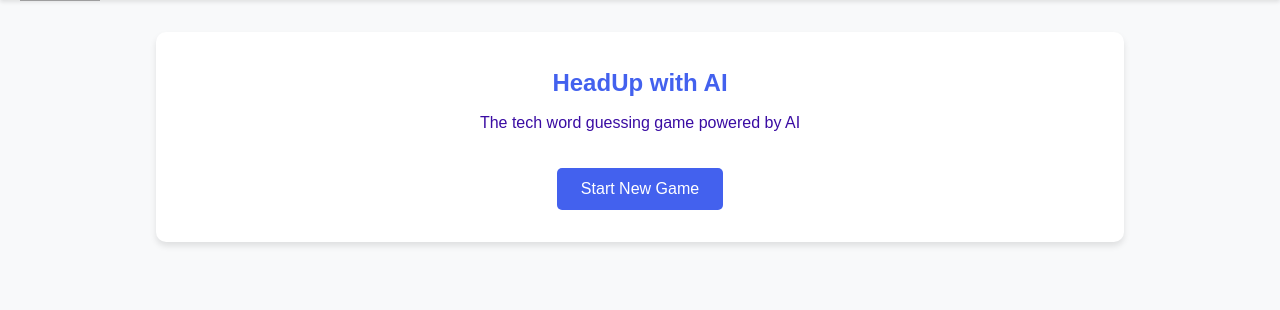
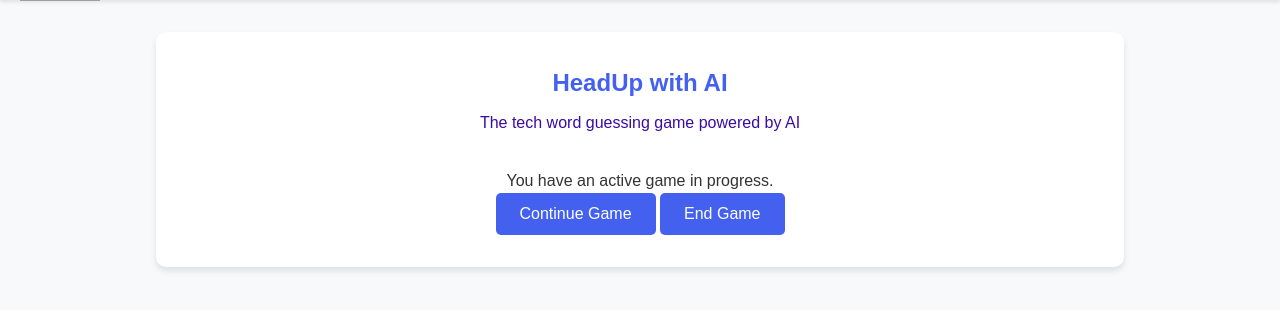
Before and after one commit to syphxncodes/ACM-Steam-2025, a Flask app: page / in a window 1280 px wide. Shown: the part 58-368 px from the top of the page. Run offline with Flask 3, Linux system fonts and the light colour scheme; a user stored in the database is signed in; parts of the project's set-up code (start-up, migrations or seed data) failed here and were passed over; grey boxes are pictures that could not be loaded.

Commit message:
2nd changes

```diff
--- a/app.py
+++ b/app.py
@@ -4,15 +4,10 @@ import random
 import openai
 import os
 import time
+import json
 from config import Config
 from flask_cors import CORS
-from models import db, User, GameResult
-#from flask_admin import Admin
-#from flask_admin.contrib.sqla import ModelView
-
-#admin = Admin(app, name='HeadUp Admin', template_mode='bootstrap3')
-#admin.add_view(ModelView(User, db.session))
-#admin.add_view(ModelView(GameResult, db.session))
+from models import db, User, GameResult, GameWord
 
 app = Flask(__name__)
 CORS(app)
@@ -47,7 +42,6 @@ WORDS_POOL = ["Python", "Algorithm", "Database", "Neural Network", "Encryption",
 
 def get_ai_hint(word, question):
     """Generate AI hints based on the user's question without directly revealing the word."""
-    openai.api_key = OPENAI_API_KEY  # Set the API key globally
     try:
         response = openai.ChatCompletion.create(
             model="gpt-4o",
@@ -61,10 +55,28 @@ def get_ai_hint(word, question):
     except Exception as e:
         return f"Error fetching hint: {str(e)}"
 
+def has_played_game(user_id):
+    """Check if user has already played the game."""
+    return GameResult.query.filter_by(user_id=user_id, completed=True).first() is not None
+
+def has_active_game(user_id):
+    """Check if user has an active game."""
+    return GameResult.query.filter_by(user_id=user_id, completed=False).first() is not None
+
+def get_game_words(game_id):
+    """Get the words for a specific game."""
+    game_words = GameWord.query.filter_by(game_id=game_id).order_by(GameWord.position).all()
+    return [gw.word for gw in game_words]
+
 @app.route("/")
 def index():
     """ Render game home page. """
-    return render_template("index.html")
+    already_played = False
+    active_game = None
+    if current_user.is_authenticated:
+        already_played = has_played_game(current_user.id)
+        active_game = GameResult.query.filter_by(user_id=current_user.id, completed=False).first()
+    return render_template("index.html", already_played=already_played, active_game=active_game)
 
 @app.route("/login", methods=["GET", "POST"])
 def login():
@@ -133,26 +145,98 @@ def profile():
 @app.route("/start_game", methods=["POST"])
 @login_required
 def start_game():
-    """ Initialize game session with 10 random words and create a new game record. """
-    # Create a new game result entry
-    new_game = GameResult(user_id=current_user.id)
-    db.session.add(new_game)
+    """ Initialize game session with 10 random words or continue existing game. """
+    # Check if user has already played
+    if has_played_game(current_user.id):
+        return jsonify({"error": "You can only play this game once per account."}), 403
+
+    # Check if user has an active game
+    active_game = GameResult.query.filter_by(user_id=current_user.id, completed=False).first()
+
+    if active_game:
+        # Continue existing game
+        session["game_id"] = active_game.id
+        session["start_time"] = time.time()
+
+        # Get the words from the database
+        words = get_game_words(active_game.id)
+
+        session["words"] = words
+        session["current_index"] = active_game.words_guessed
+        session["hints"] = []
+        session["total_hints"] = active_game.total_hints
+
+        return jsonify({
+            "message": "Continuing your existing game.",
+            "currentIndex": active_game.words_guessed + 1,
+            "totalWords": len(words)
+        })
+    else:
+        # Create a new game result entry
+        new_game = GameResult(user_id=current_user.id)
+        db.session.add(new_game)
+        db.session.commit()
+
+        # Generate 10 random words
+        selected_words = random.sample(WORDS_POOL, 10)
+
+        # Store the words in the database
+        for i, word in enumerate(selected_words):
+            game_word = GameWord(game_id=new_game.id, word=word, position=i)
+            db.session.add(game_word)
+
+        db.session.commit()
+
+        # Store game ID in session
+        session["game_id"] = new_game.id
+        session["start_time"] = time.time()
+        session["words"] = selected_words
+        session["current_index"] = 0
+        session["hints"] = []
+        session["total_hints"] = 0
+
+        return jsonify({
+            "message": "Game Started! Ask AI hints.",
+            "currentIndex": 1,
+            "totalWords": 10
+        })
+
+@app.route("/end_game", methods=["POST"])
+@login_required
+def end_game():
+    """ End the current game without completing it. """
+    active_game = GameResult.query.filter_by(user_id=current_user.id, completed=False).first()
+
+    if not active_game:
+        return jsonify({"error": "No active game to end."}), 400
+
+    # Mark the game as completed but with current progress
+    active_game.completed = True
+    active_game.time_taken = time.time() - session.get("start_time", time.time())
     db.session.commit()
 
-    # Store game ID in session
-    session["game_id"] = new_game.id
-    session["start_time"] = time.time()
-    session["words"] = random.sample(WORDS_POOL, 10)
-    session["current_index"] = 0
-    session["hints"] = []
-    session["total_hints"] = 0
+    # Clear session data
+    session.pop("game_id", None)
+    session.pop("words", None)
+    session.pop("current_index", None)
+    session.pop("hints", None)
+    session.pop("total_hints", None)
+    session.pop("start_time", None)
 
-    return jsonify({"message": "Game Started! Ask AI hints."})
+    return jsonify({"message": "Game ended successfully."})
 
 @app.route("/ask_hint", methods=["POST"])
 @login_required
 def ask_hint():
     """ Provide hints for the current word based on user questions. """
+    # Check if user has a valid ongoing game
+    if "game_id" not in session:
+        return jsonify({"error": "No active game session."}), 400
+
+    game = GameResult.query.get(session["game_id"])
+    if not game or game.user_id != current_user.id or game.completed:
+        return jsonify({"error": "Invalid game session."}), 403
+
     if "words" not in session or session["current_index"] >= len(session["words"]):
         return jsonify({"error": "Game not started or already completed."}), 400
 
@@ -179,6 +263,14 @@ def ask_hint():
 @login_required
 def submit_answer():
     """ Check if the answer is correct and update progress. """
+    # Check if user has a valid ongoing game
+    if "game_id" not in session:
+        return jsonify({"error": "No active game session."}), 400
+
+    game = GameResult.query.get(session["game_id"])
+    if not game or game.user_id != current_user.id or game.completed:
+        return jsonify({"error": "Invalid game session."}), 403
+
     if "words" not in session or session["current_index"] >= len(session["words"]):
         return jsonify({"error": "Game not started or already completed."}), 400
 
@@ -205,7 +297,12 @@ def submit_answer():
             db.session.commit()
 
         if session["current_index"] < len(session["words"]):
-            return jsonify({"correct": True, "message": "Correct! Next word."})
+            return jsonify({
+                "correct": True,
+                "message": "Correct! Next word.",
+                "currentIndex": words_guessed + 1,
+                "totalWords": len(session["words"])
+            })
         else:
             return jsonify({
                 "correct": True,
@@ -220,7 +317,5 @@ def submit_answer():
 with app.app_context():
     db.create_all()
 
-
-
 if __name__ == "__main__":
     app.run(debug=True)
--- a/static/script.js
+++ b/static/script.js
@@ -1,5 +1,6 @@
 // Game state tracking
 let currentWordNumber = 1;
+let totalWords = 10;
 let gameStartTime = 0;
 
 // DOM elements
@@ -30,15 +31,36 @@ document.addEventListener('DOMContentLoaded', function() {
 
 function startGame() {
     gameStartTime = Date.now();
-    currentWordNumber = 1;
 
     fetch("/start_game", { method: "POST" })
-        .then(res => res.json())
+        .then(res => {
+            if (!res.ok) {
+                return res.json().then(data => {
+                    throw new Error(data.error || "Failed to start game");
+                });
+            }
+            return res.json();
+        })
         .then(data => {
             document.getElementById("game-status").innerText = data.message;
             document.getElementById("game-area").style.display = "block";
             document.getElementById("hints").innerHTML = "";
             document.getElementById("result").innerHTML = "";
+
+            // Hide buttons when game starts
+            if (document.getElementById("start-button")) {
+                document.getElementById("start-button").style.display = "none";
+            }
+            if (document.getElementById("continue-button")) {
+                document.getElementById("continue-button").style.display = "none";
+            }
+            if (document.getElementById("end-button")) {
+                document.getElementById("end-button").style.display = "none";
+            }
+
+            // Update word counter based on server response
+            // For continuing games, this would be different than 1
+            currentWordNumber = data.currentIndex || session["current_index"] + 1 || 1;
             document.getElementById("current-word").innerText = `Word ${currentWordNumber} of 10`;
 
             // Focus on question input
@@ -48,8 +70,47 @@ function startGame() {
         })
         .catch(error => {
             console.error("Error starting game:", error);
-            document.getElementById("game-status").innerText = "Error starting game. Please try again.";
+            document.getElementById("game-status").innerText = error.message || "Error starting game. Please try again.";
         });
+}
+
+function endGame() {
+    if (confirm("Are you sure you want to end your game? This cannot be undone.")) {
+        fetch('/end_game', {
+            method: 'POST',
+            headers: {
+                'Content-Type': 'application/json',
+            }
+        })
+        .then(response => {
+            if (!response.ok) {
+                return response.json().then(data => {
+                    throw new Error(data.error || "Failed to end game");
+                });
+            }
+            return response.json();
+        })
+        .then(data => {
+            document.getElementById('game-status').textContent = data.message;
+            // Hide game area and buttons
+            document.getElementById('game-area').style.display = 'none';
+            if (document.getElementById("continue-button")) {
+                document.getElementById("continue-button").style.display = 'none';
+            }
+            if (document.getElementById("end-button")) {
+                document.getElementById("end-button").style.display = 'none';
+            }
+
+            // Reload page after a short delay
+            setTimeout(() => {
+                window.location.reload();
+            }, 2000);
+        })
+        .catch(error => {
+            console.error('Error:', error);
+            document.getElementById('game-status').textContent = error.message || 'An error occurred while ending the game.';
+        });
+    }
 }
 
 function askHint() {
@@ -72,7 +133,14 @@ function askHint() {
         headers: { "Content-Type": "application/json" },
         body: JSON.stringify({ question })
     })
-        .then(res => res.json())
+        .then(res => {
+            if (!res.ok) {
+                return res.json().then(data => {
+                    throw new Error(data.error || "Failed to get hint");
+                });
+            }
+            return res.json();
+        })
         .then(data => {
             // Remove loading indicator
             hintsContainer.removeChild(loadingHint);
@@ -97,7 +165,7 @@ function askHint() {
                 hintsContainer.removeChild(loadingHint);
             }
             console.error("Error getting hint:", error);
-            showMessage(resultContainer, "Failed to get hint. Please try again.", "error");
+            showMessage(resultContainer, error.message || "Failed to get hint. Please try again.", "error");
         });
 }
 
@@ -115,7 +183,14 @@ function submitAnswer() {
         headers: { "Content-Type": "application/json" },
         body: JSON.stringify({ answer })
     })
-        .then(res => res.json())
+        .then(res => {
+            if (!res.ok) {
+                return res.json().then(data => {
+                    throw new Error(data.error || "Failed to submit answer");
+                });
+            }
+            return res.json();
+        })
         .then(data => {
             if (data.correct) {
                 // Show success message
@@ -135,7 +210,6 @@ function submitAnswer() {
                             <h3>Game Complete!</h3>
                             <p>Score: ${data.score || 100}</p>
                             <p>Time: ${data.time || gameTime.toFixed(2)} seconds</p>
-                            <button onclick="startGame()">Play Again</button>
                             <a href="/profile" class="button">View Profile</a>
                         </div>
                     `;
@@ -161,7 +235,7 @@ function submitAnswer() {
         })
         .catch(error => {
             console.error("Error submitting answer:", error);
-            showMessage(resultContainer, "Error submitting answer. Please try again.", "error");
+            showMessage(resultContainer, error.message || "Error submitting answer. Please try again.", "error");
         });
 }
 
--- a/templates/index.html
+++ b/templates/index.html
@@ -6,7 +6,19 @@
     <p class="tagline">The tech word guessing game powered by AI</p>
 
     {% if current_user.is_authenticated %}
+        {% if already_played %}
+            <div class="alert alert-info">
+                <p>You have already played this game. Each user can only play once.</p>
+            </div>
+        {% elif active_game %}
+            <div class="alert alert-warning">
+                <p>You have an active game in progress.</p>
+            </div>
+            <button id="continue-button" onclick="startGame()">Continue Game</button>
+            <button id="end-button" onclick="endGame()" class="btn-danger">End Game</button>
+        {% else %}
             <button id="start-button" onclick="startGame()">Start New Game</button>
+        {% endif %}
         <p id="game-status"></p>
 
         <div id="game-area" style="display:none;">
@@ -32,6 +44,36 @@
 </div>
 
 {% if current_user.is_authenticated %}
+<script>
+    // Add endGame function to the existing script.js or include it here
+    function endGame() {
+        if (confirm("Are you sure you want to end your game? This cannot be undone.")) {
+            fetch('/end_game', {
+                method: 'POST',
+                headers: {
+                    'Content-Type': 'application/json',
+                }
+            })
+            .then(response => response.json())
+            .then(data => {
+                document.getElementById('game-status').textContent = data.message;
+                // Hide game area and buttons
+                document.getElementById('game-area').style.display = 'none';
+                document.getElementById('continue-button').style.display = 'none';
+                document.getElementById('end-button').style.display = 'none';
+
+                // Reload page after a short delay
+                setTimeout(() => {
+                    window.location.reload();
+                }, 2000);
+            })
+            .catch(error => {
+                console.error('Error:', error);
+                document.getElementById('game-status').textContent = 'An error occurred while ending the game.';
+            });
+        }
+    }
+</script>
 <script src="{{ url_for('static', filename='script.js') }}"></script>
 {% endif %}
 {% endblock %}
```
Also changed, not shown: models.py (+12 -8 lines), instance/game.db. Lines whose indentation alone changed are shown as unchanged.
